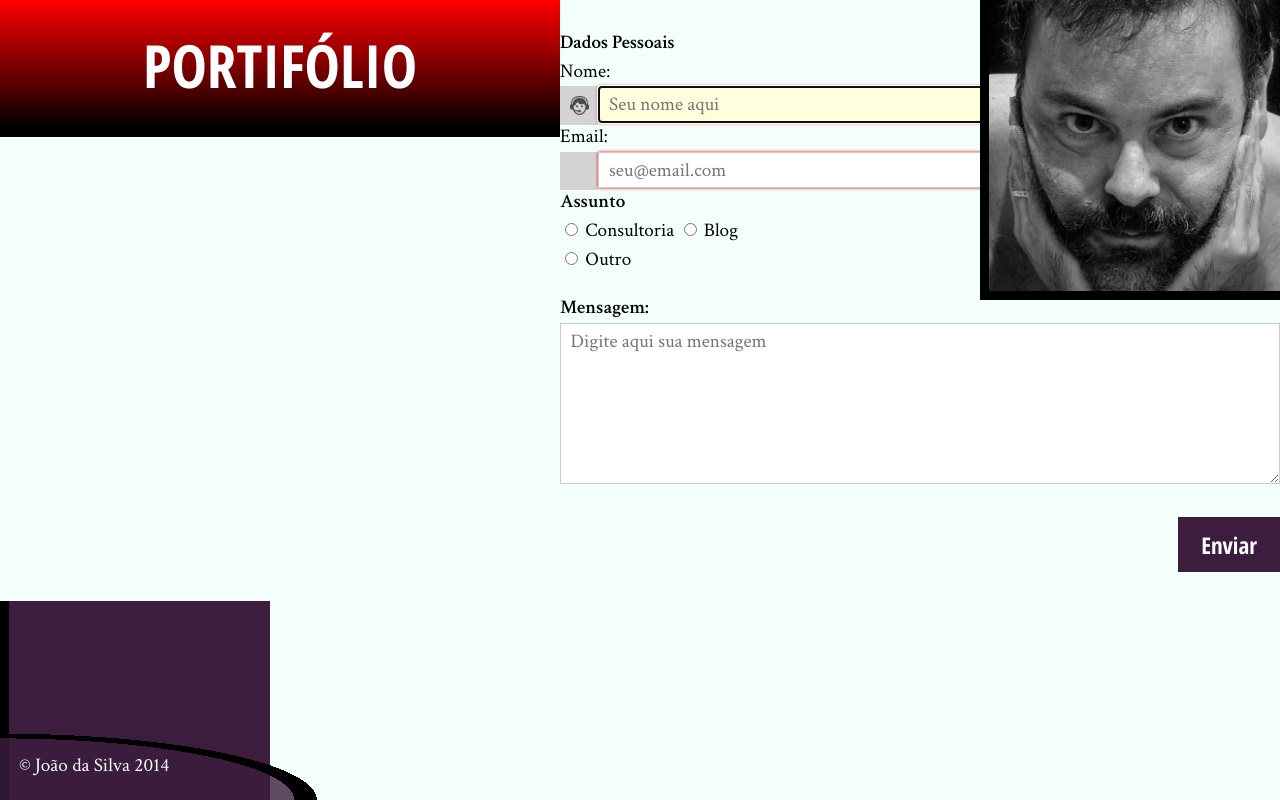
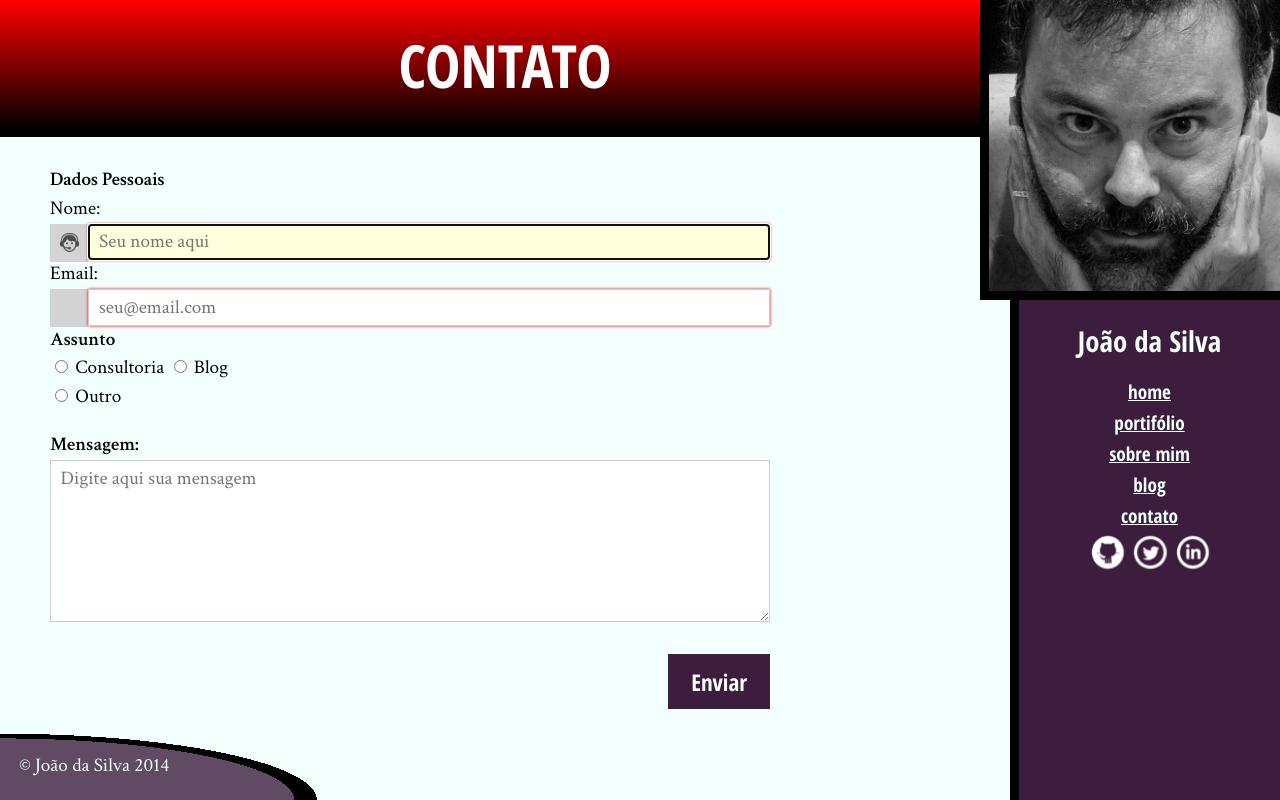
Before and after one commit to MichelleMapelli/projeto-alura, a plain HTML site: page contato.html in a window 1280 px wide. Shown: the top 800 px of the page. Drawn offline with Linux system fonts and the light colour scheme.

Commit message:
o erro da pagina contato estava no main que nao vestia o form

```diff
--- a/contato.html
+++ b/contato.html
@@ -18,11 +18,11 @@
     <body>
         <!-- Titulo comum a todas as páginas-->
         <main>
-        <h1 class="titulo-principal">Portifólio</h1>
-    </main>
+            <h1 class="titulo-principal">Contato</h1>
+
 
             <!--Página Contato-->
-    <div class="container">
+            <div class="container-form">
                 <form>
                     <fieldset>
                         <legend>Dados Pessoais</legend>
@@ -64,6 +64,7 @@
                     <button type="submit" value="Enviar">Enviar</button>
                 </form>
             </div>
+        </main>
         <!--FIM Página Contato-->
 
         <!-- Parte comum a todas as páginas-->
@@ -100,7 +101,7 @@
                 </ul>
             </div>
         </aside>
-    <footer class="rodape-pagina">
+        <footer class="rodape-pagina clearfix">
             &copy; João da Silva 2014
         </footer>
 
--- a/css/contato.css
+++ b/css/contato.css
@@ -108,3 +108,10 @@ input[value="Outro"]:checked~input {
 .com-icone[for="email"]::after {
     background-image: url(../img/email.png);
 }
+
+.container-form {
+    width: 720px;
+    margin-left: 50px;
+    margin-right: auto;
+    padding: 1.5em 0;
+}
```
Lines whose indentation alone changed are shown as unchanged.
